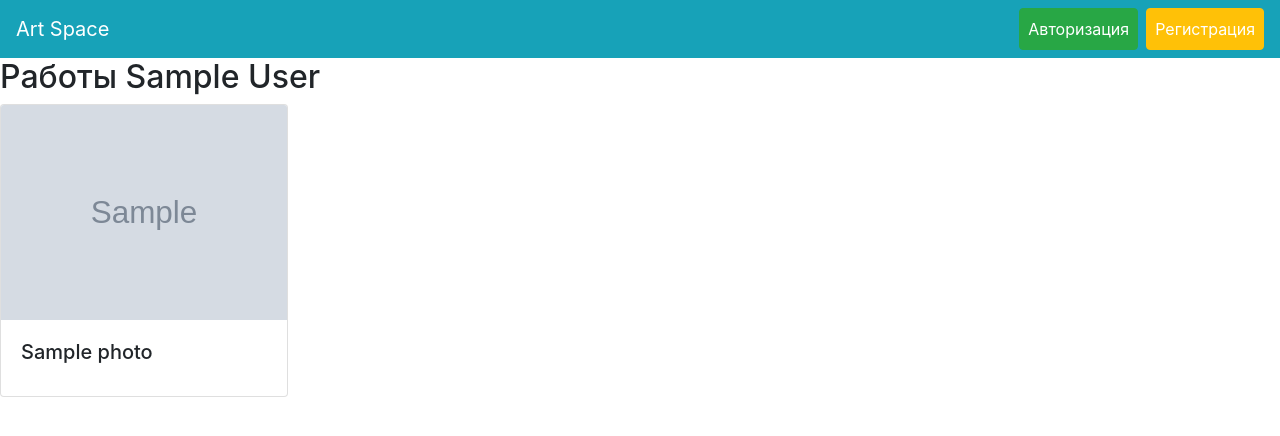
After one commit to ZenMan123/art_space, a Flask app: page /profile/1 in a window 1280 px wide. The commit adds this page. Shown: the top 436 px of the page. Run offline with Flask 2, Linux system fonts and the light colour scheme; tables that the repository leaves empty hold one stand-in row (values such as "Sample post"); grey boxes marked "Sample" are stand-in pictures; some libraries are stand-ins or nearby versions.

Commit message:
final edition

```diff
--- a/main.py
+++ b/main.py
@@ -1,8 +1,8 @@
-from flask import Flask
+from configs import get_app_and_login_manager
 
-app = Flask(__name__)
+app, login_manager = get_app_and_login_manager()
 
 from views import *
 
 if __name__ == '__main__':
-    app.run(debug=True)
+    app.run()
--- /dev/null
+++ b/templates/base.html
@@ -0,0 +1,57 @@
+<!DOCTYPE html>
+<html lang="en">
+<head>
+    <meta charset="UTF-8">
+    <meta name="viewport" content="width=device-width, initial-scale=1.0">
+    <meta http-equiv="X-UA-Compatible" content="ie=edge">
+    <link rel="stylesheet" href="https://stackpath.bootstrapcdn.com/bootstrap/4.4.1/css/bootstrap.min.css"
+          integrity="sha384-Vkoo8x4CGsO3+Hhxv8T/Q5PaXtkKtu6ug5TOeNV6gBiFeWPGFN9MuhOf23Q9Ifjh" crossorigin="anonymous">
+    <script src="https://code.jquery.com/jquery-3.4.1.slim.min.js"
+            integrity="sha384-J6qa4849blE2+poT4WnyKhv5vZF5SrPo0iEjwBvKU7imGFAV0wwj1yYfoRSJoZ+n"
+            crossorigin="anonymous"></script>
+    <script src="https://cdn.jsdelivr.net/npm/popper.js@1.16.0/dist/umd/popper.min.js"
+            integrity="sha384-Q6E9RHvbIyZFJoft+2mJbHaEWldlvI9IOYy5n3zV9zzTtmI3UksdQRVvoxMfooAo"
+            crossorigin="anonymous"></script>
+    <script src="https://stackpath.bootstrapcdn.com/bootstrap/4.4.1/js/bootstrap.min.js"
+            integrity="sha384-wfSDF2E50Y2D1uUdj0O3uMBJnjuUD4Ih7YwaYd1iqfktj0Uod8GCExl3Og8ifwB6"
+            crossorigin="anonymous"></script>
+
+    <title>{{ title }}</title>
+</head>
+<body>
+<nav class="navbar navbar-expand-lg navbar-dark bg-info">
+    <a class="navbar-brand" href="/">Art Space</a>
+
+    {% if current_user.is_authenticated %}
+    <div class="collapse navbar-collapse d-flex flex-row-reverse">
+        <ul class="navbar-nav">
+            <li class="nav-item dropdown">
+                <a class="nav-link dropdown-toggle" href="#" id="drop" role="button" data-toggle="dropdown">
+                    {{ current_user.name }}
+                </a>
+                <div class="dropdown-menu" aria-labelledby="drop">
+                    <a class="dropdown-item" href="/profile/{{ current_user.id }}">Профиль</a>
+                    <a class="dropdown-item" href="/logout">Выйти из аккаунта</a>
+                </div>
+            </li>
+        </ul>
+    </div>
+    {% else %}
+    <div class="collapse navbar-collapse d-flex flex-row-reverse">
+        <ul class="navbar-nav">
+            <li class="nav-item mr-2">
+                <a class="nav-link btn btn-success text-white" href="/login">Авторизация</a>
+            </li>
+
+            <li class="nav-item">
+                <a class="nav-link btn btn-warning text-white" href="/register">Регистрация</a>
+            </li>
+        </ul>
+    </div>
+
+    {% endif %}
+</nav>
+{% block content %}
+{% endblock %}
+</body>
+</html>
--- /dev/null
+++ b/templates/profile.html
@@ -0,0 +1,28 @@
+{% extends "base.html" %}
+
+{% block content %}
+<h2>Работы {{ user_name }}</h2>
+{% if current_user.is_authenticated and current_user.id == user_id %}
+<form enctype="multipart/form-data" method="post">
+    <div class="form-group">
+        <label for="photo">Загрузите работу</label>
+        <input type="file" name="photo" class="form-control-file" id="photo">
+    </div>
+    <div class="form-group">
+        <label for="name">Имя работы</label>
+        <input type="text" name="name" class="form-control-file" id="name">
+    </div>
+    <button type="submit" class="btn btn-primary">Отправить</button>
+</form>
+{{ message }}
+{% endif %}
+
+{% for photo in photos %}
+<div class="card" style="width: 18rem;">
+    <img class="card-img-top" src="{{ url_for('static', filename=photo.path) }}">
+    <div class="card-body">
+        <h5 class="card-title">{{ photo.name }}</h5>
+    </div>
+</div>
+{% endfor %}
+{% endblock %}
--- a/views.py
+++ b/views.py
@@ -1,17 +1,110 @@
-from main import app
-from flask import render_template
+from database.photos_table import Photo
+from main import app, login_manager
+from flask import render_template, redirect, request
+from database.all_for_session import create_session
+from database.user_table import User
+from flask_login import login_user, logout_user, login_required, current_user
+
+db_session = create_session()
+
+
+@login_manager.user_loader
+def load_user(user):
+    return db_session.query(User).get(user)
 
 
 @app.route('/')
 def main_page():
-    return render_template('main_page.html')
+    photos = db_session.query(Photo).all()
+    return render_template('main_page.html', title='Главная', current_user=current_user, photos=photos)
 
 
-@app.route('/register')
+@app.route('/register', methods=['GET', 'POST'])
 def register():
-    return 'Register page'
+    if request.method == 'POST':
+
+        email = request.form.get("email")
+        password = request.form.get("password")
+        password2 = request.form.get("password2")
+        name = request.form.get("name")
+
+        if password != password2:
+            return render_template('register.html', current_user=current_user, title='Регистрация',
+                                   message='Пароли не совпадают')
+
+        if db_session.query(User).filter(User.email == email).first():
+            return render_template('register.html', current_user=current_user, title='Регистрация',
+                                   message='Пользователь с таким email уже существует')
+
+        user = User()
+        user.email = email
+        user.set_password(password)
+        user.name = name
+
+        db_session.add(user)
+        db_session.commit()
+
+        login_user(user)
+        return redirect('/')
+
+    return render_template('register.html', current_user=current_user, title='Регистрация')
 
 
-@app.route('/login')
+@app.route('/profile/<int:user_id>', methods=["GET", "POST"])
+def profile(user_id):
+
+    # Получаем фотки и имя пользователя, чьи работы хотим посмотреть
+    photos = list(db_session.query(User).get(user_id).photos)
+    user_name = db_session.query(User).get(user_id).name
+
+    if request.method == 'POST':
+
+        # Загружаем фотку
+        data = request.files['photo']
+        if not data:
+            return render_template('profile.html', user_name=user_name, current_user=current_user, title='Работы',
+                                   photos=photos, user_id=user_id, author_link=f'/profile/{user_id}', message='Файл не выбран')
+
+        # Сохраняем фотку
+        path = f'img/{current_user.id}-{len(photos) + 1}.jpg'
+        data.save('static/' + path)
+
+        # Добавляем её в базу данных
+        photo = Photo()
+        photo.path = path
+        photo.name = request.form['name']
+        current_user.photos.append(photo)
+        photos.append(photo)
+
+        db_session.commit()
+
+    return render_template('profile.html', user_name=user_name, current_user=current_user, title='Работы',
+                           photos=photos, user_id=user_id, author_link=f'/profile/{user_id}')
+
+
+@app.route('/logout')
+@login_required
+def logout():
+    """Выход из аккаунта"""
+
+    logout_user()
+    return redirect("/")
+
+
+@app.route('/login', methods=['GET', 'POST'])
 def login():
-    return 'Login page'
+    """Обработчик для авторизации"""
+
+    if request.method == 'POST':
+        email = request.form.get("email")
+        password = request.form.get("password")
+        user = db_session.query(User).filter(User.email == email).first()
+
+        if user and user.check_password(password):
+            login_user(user)
+            return redirect('/')
+
+        return render_template("login.html", title='Вход', current_user=current_user,
+                               message='Неправильный логин или пароль')
+
+    return render_template("login.html", title='Вход', current_user=current_user)
```
Also changed, not shown: configs.py (added, +19 -0 lines), database/all_for_session.py (added, +33 -0 lines), database/photos_table.py (added, +13 -0 lines), database/user_table.py (added, +26 -0 lines), templates/login.html (added, +16 -0 lines), templates/main_page.html (+11 -39 lines), templates/register.html (added, +24 -0 lines).
